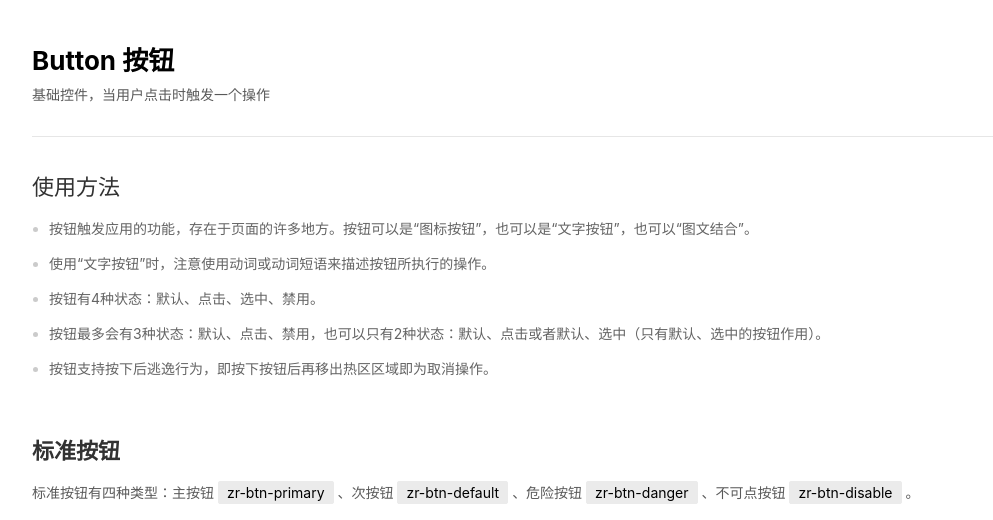
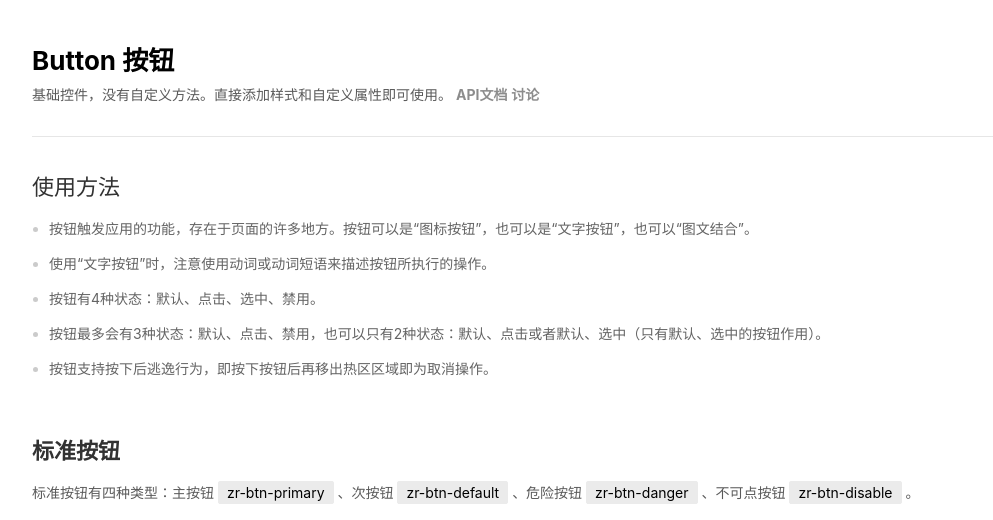
Before and after one commit to guguaihaha/zr-source, a website: page frontPage/buttons.html in a window 1280 px wide. Shown: the top 520 px of the page, without its empty margins (38-1031 px from the left). Drawn offline with nearby package versions, Linux system fonts and the light colour scheme; files that its build step writes are made by us from their sources; a script that the page names is missing.

Commit message:
update doc

```diff
--- a/frontPage/buttons.html
+++ b/frontPage/buttons.html
@@ -25,7 +25,10 @@
 <article class="c-content">
     <section class="c-title">
         <p>Button 按钮</p>
-        <span>基础控件，当用户点击时触发一个操作</span>
+        <span>基础控件，没有自定义方法。直接添加样式和自定义属性即可使用。
+            <a href="//github.com/guguaihaha/zr-source/blob/master/docs/inner/button.md"><b>API文档</b></a>
+            <a href="//github.com/guguaihaha/zr-source/issues/2"><b>讨论</b></a>
+        </span>
     </section>
     <div class="c-line"></div>
     <section class="c-thin-title">
```
